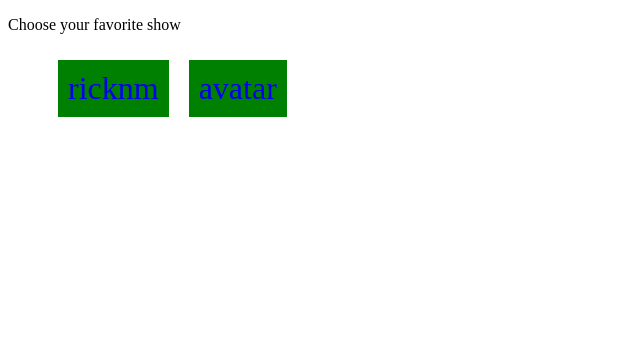
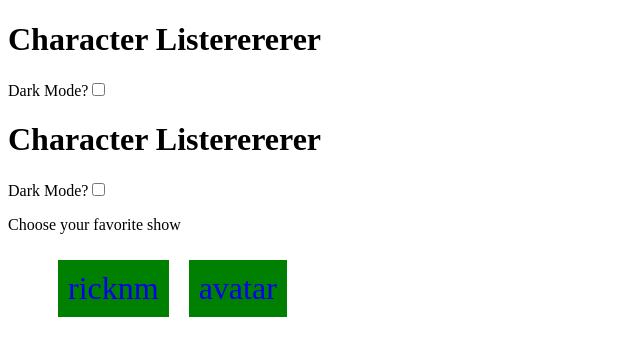
Before and after one commit to Dominique-Sakrisson/switch_api, a React app: page / in a window 1280 px wide. Shown: the top 356 px of the page, without its empty margins (0-640 px from the left). Built offline with nearby package versions, Linux system fonts and the light colour scheme.

Commit message:
Added dark mode

```diff
--- a/src/components/Apis/ApiList.jsx
+++ b/src/components/Apis/ApiList.jsx
@@ -3,10 +3,13 @@
 import ApiItem from './ApiItem'
 import PropTypes from 'prop-types'
 import styles from './styleApi.css'
+import rootStyles from '../../styles/style.css'
+import {useTheme} from '../state/Themprovider'
+const apis = ['ricknm', 'avatar'];
+const ApiList = () => {
+    const theme = useTheme();
 
-const apis = ['ricknm', 'avatar'];
-const ApiList = () => (
-    <>
+ return(   <>
     <p>Choose your favorite show</p>
     <ul className={styles.apiList} aria-label='api-choices'>
         {apis.map((api) => (
@@ -18,6 +21,7 @@
         ))}
     </ul>
     </>
-)
+ )
+}
 
 export default ApiList;
--- a/src/components/app/App.jsx
+++ b/src/components/app/App.jsx
@@ -5,11 +5,16 @@
 import HomePage from '../../containers/HomePage/HomePage';
 import Characters from '../../containers/CharactersPage/Characters'
 import DetailsPage from '../../containers/DetailsPage/DetailsPage'
+import styles from '../../styles/style.css'
+import {useTheme} from '../state/Themprovider'
+import Header from '../header/Header'
 
 export default function App() {
+  const theme = useTheme();
   return(
-    <div>
+    <div className={theme === 'dark' ? styles.darkMode : styles.default}>
       <header>
+        <Header ></Header>
         <>
           <Link to=''></Link>
           <Switch>
--- /dev/null
+++ b/src/components/header/Header.jsx
@@ -0,0 +1,23 @@
+import React, {useContext} from 'react'
+import {useModify, useTheme} from '../state/Themprovider'
+import styles from '../../styles/style.css'
+
+const Header = () => {
+    const changeTheme = useModify();
+    const theme = useTheme();
+
+    const handleInputChange = (e) => {
+        (e.target.checked ? changeTheme('dark'): changeTheme('default'));
+    }
+    return (
+
+    <div>
+        <h1>Character Listerererer</h1>
+        <label htmlFor='2' aria-label='bg-change'>Dark Mode?
+            <input type='checkbox' onChange={handleInputChange}></input>
+        </label>
+    </div>
+    );
+}
+
+export default Header;
--- /dev/null
+++ b/src/components/state/Themprovider.jsx
@@ -0,0 +1,32 @@
+import React, { createContext, useContext, useState } from 'react'
+import PropTypes from 'prop-types'
+
+const ThemeContext = createContext();
+
+const ThemeProvider = ({children}) => {
+    const [theme, setTheme] = useState('default');
+
+    const modify = (theme) => setTheme(theme);
+
+    const state = {theme, modify};
+
+    return(
+        <ThemeContext.Provider value={state}>{children}</ThemeContext.Provider>
+    );
+};
+
+export const useModify = () => {
+    const {modify} = useContext(ThemeContext);
+    return modify;
+}
+
+export const useTheme = () => {
+    const {theme} = useContext(ThemeContext);
+    return theme;
+}
+
+ThemeProvider.propTypes = {
+    children: PropTypes.node.isRequired,
+}
+
+export default ThemeProvider;
--- a/src/containers/CharactersPage/Characters.jsx
+++ b/src/containers/CharactersPage/Characters.jsx
@@ -2,6 +2,7 @@
 import CharacterList from '../../components/Characters/CharacterList'
 import {useParams} from 'react-router-dom'
 import {useCharacters} from '../../hooks/characters'
+
 
 const Characters = () => {
     const {api} = useParams();
@@ -9,7 +10,9 @@
 
     if(loading) return <h1>loading..</h1>
 
-    return <CharacterList characters={characters} /*params={api}*//>;
+    return (
+        <CharacterList characters={characters} /*params={api}*//>
+    );
 }
 
 export default Characters;
--- a/src/containers/HomePage/HomePage.jsx
+++ b/src/containers/HomePage/HomePage.jsx
@@ -1,9 +1,17 @@
 import React, {useState, useEffect} from 'react'
 import ApiList from '../../components/Apis/ApiList.jsx'
-
+import Header from '../../components/header/Header'
+import styles from '../../styles/style.css'
+import {useTheme} from '../../components/state/Themprovider'
 
 const ApiPage = () => {
-    return <ApiList />
+    const theme = useTheme();
+    return (
+    <div className={theme === 'dark' ? styles.darkMode : styles.default}>
+        <Header />
+        <ApiList />
+    </div>
+    )
 }
 
 export default ApiPage;
--- a/src/index.js
+++ b/src/index.js
@@ -4,10 +4,14 @@
   BrowserRouter as Router,
 } from 'react-router-dom';
 import App from './components/app/App';
+import ThemeProvider from './components/state/Themprovider'
 
 render(
   <Router>
-    <App />
+    <ThemeProvider>
+      <App />
+
+    </ThemeProvider>
   </Router>,
   document.getElementById('root')
 );
--- /dev/null
+++ b/src/styles/style.css
@@ -0,0 +1,9 @@
+
+.darkMode, .darkmode *{
+    background-color: black;
+    color: white;
+}
+
+.default{
+
+}
```
